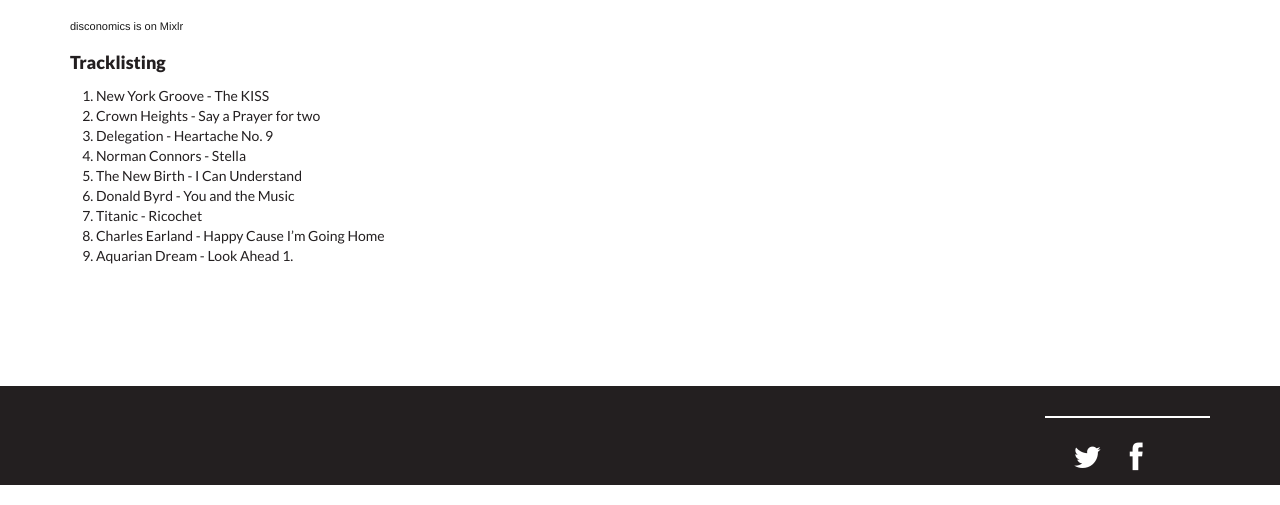
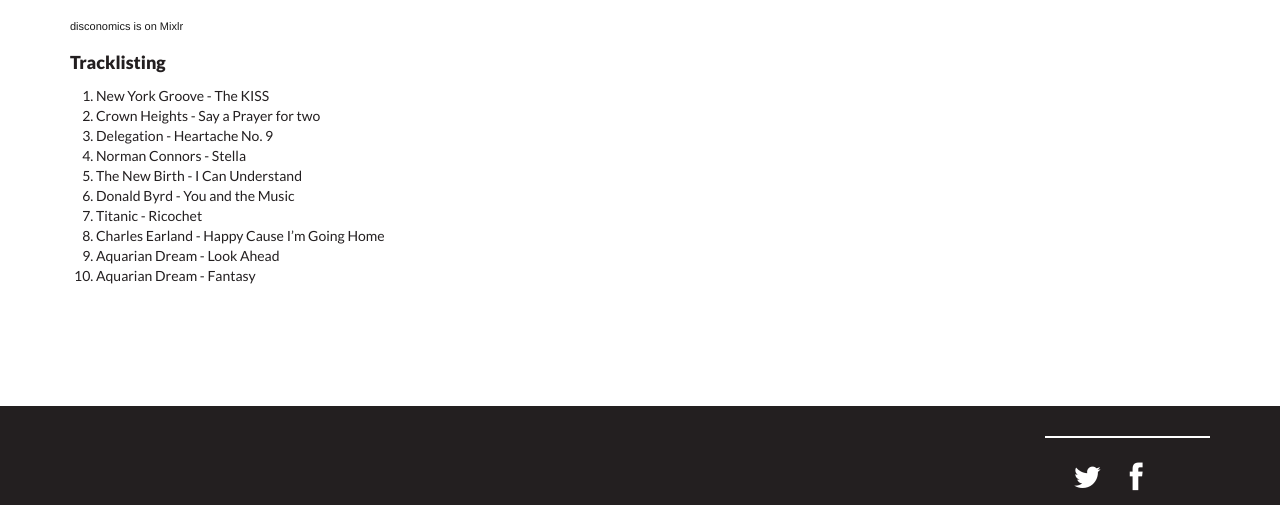
Before and after one commit to disconomics/disconomics.github.io, a Jekyll site: the page built from _posts/shows/2016-03-03-disconomics-009.markdown, in a window 1280 px wide and 900 px high, scrolled down 749 px, cut to the strip 395-900 px from the top of the window. Built offline with Jekyll 4.4.1, drawn with Linux system fonts in a browser that asks for light colours; nearby versions of some CDN libraries.

Commit message:
update 009~

```diff
--- a/_posts/shows/2016-03-03-disconomics-009.markdown
+++ b/_posts/shows/2016-03-03-disconomics-009.markdown
@@ -20,4 +20,4 @@
 1. Titanic - Ricochet
 1. Charles Earland - Happy Cause I'm Going Home
 1. Aquarian Dream - Look Ahead
-1.
+1. Aquarian Dream - Fantasy
```
